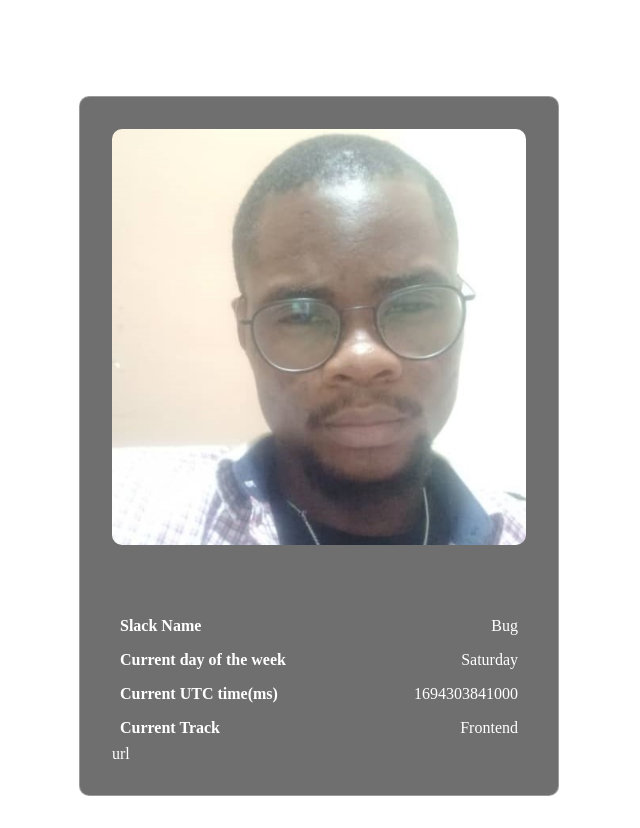
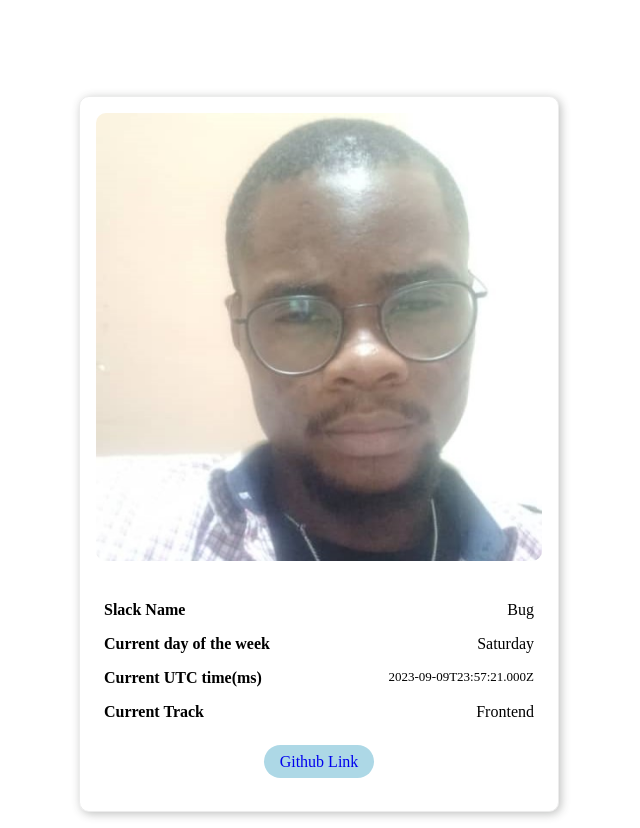
Before and after one commit to kinxlo/profileSite, a plain HTML site: page index.html in a window 1280 px wide. Shown: the whole page, without its empty margins (321-961 px from the left). Drawn offline with Linux system fonts and the light colour scheme.

Commit message:
init git

```diff
--- a/index.html
+++ b/index.html
@@ -43,10 +43,9 @@
         </section>
         <footer class="links">
           <!-- Github URL -->
-          <div>
-            <!-- <label>Github URL</label> -->
-            <p id="link" data-testid="githubURL">Link</p>
-          </div>
+          <a target="_blank" href="" id="link" data-testid="githubURL"
+            >Github Link</a
+          >
         </footer>
       </main>
     </main>
--- a/main.js
+++ b/main.js
@@ -15,7 +15,7 @@ class Profile {
   setAttribute() {
     nameDiv.textContent = this.name;
     trackDiv.textContent = this.track;
-    linkDiv.textContent = this.githubUrl;
+    linkDiv.href = this.githubUrl;
   }
 
   getDayOfTheWeek() {
@@ -35,14 +35,20 @@ class Profile {
   }
 
   getTimeInMilliseconds() {
-    const now = new Date();
-    const currentTimeMillis = now.getTime();
+     const now = new Date();
 
-    return currentTimeMillis;
+     // Use the toISOString() method to get the time in the desired format
+     const currentTimeISOString = now.toISOString();
+
+     return currentTimeISOString;
   }
 }
 
-const me = new Profile(`Bug`, `Frontend`, `url`);
+const me = new Profile(
+  `Bug`,
+  `Frontend`,
+  `https://github.com/kinxlo/profileSite`
+);
 me.setAttribute();
 weekDiv.textContent = me.getDayOfTheWeek();
 timeDiv.textContent = me.getTimeInMilliseconds();
--- a/style.css
+++ b/style.css
@@ -4,13 +4,15 @@
   box-sizing: border-box;
 }
 
-body{
-    padding: 1rem;
+body {
+  padding: 1rem;
 }
 
 .body {
-  background-color: #01010190;
-  color: white;
+    /* background-color: #C9E7D3; */
+    box-shadow: 2px 2px 10px #33363450;
+  /* background-color: #01010190;
+  color: white; */
   border: 1px solid #d3d3d370;
   border-radius: 10px;
   height: fit-content;
@@ -28,7 +30,7 @@ body{
 .header .profile-img {
   /* border: 1px solid red; */
   height: 30rem;
-  padding: 2rem;
+  padding: 1rem;
 }
 .profile-img img {
   border-radius: 10px;
@@ -40,7 +42,7 @@ body{
 .card-body {
   display: flex;
   flex-direction: column;
-  padding: 2rem;
+  padding: 1rem;
   /* flex: 2; */
 }
 
@@ -54,5 +56,21 @@ body{
   font-weight: bold;
 }
 
+.links {
+  padding-block: 1.5em;
+  text-align: center;
+}
+#link {
+  /* border: 1px solid red; */
+  border-radius: 10rem;
+  padding: .5rem 1rem;
+  background: lightblue;
+  text-decoration: none;
+}
+
+#time{
+    font-size: small;
+}
+
 @media screen and (min-width: 1240px) {
 }
```
